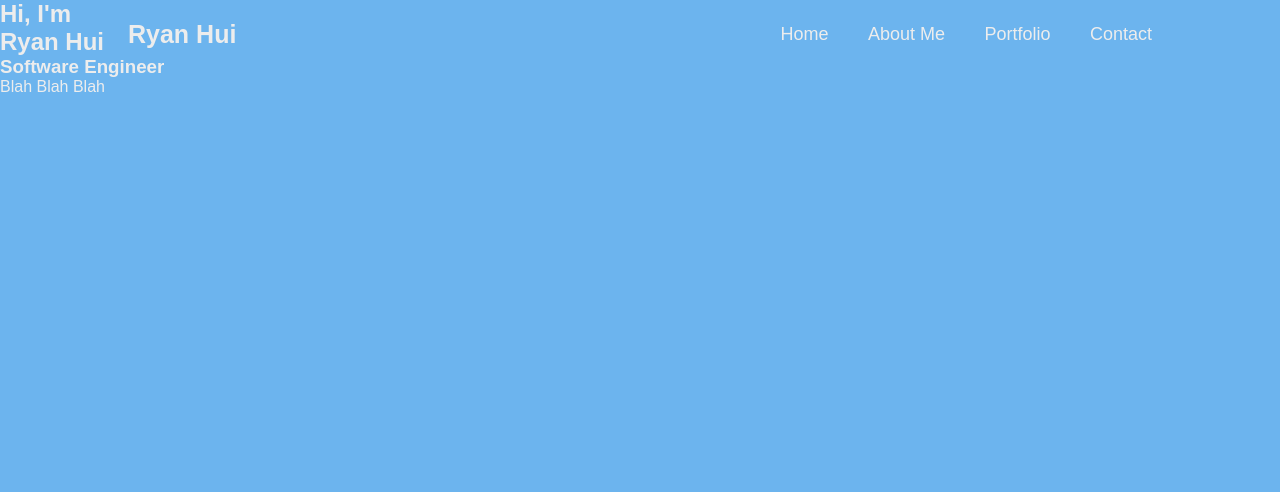
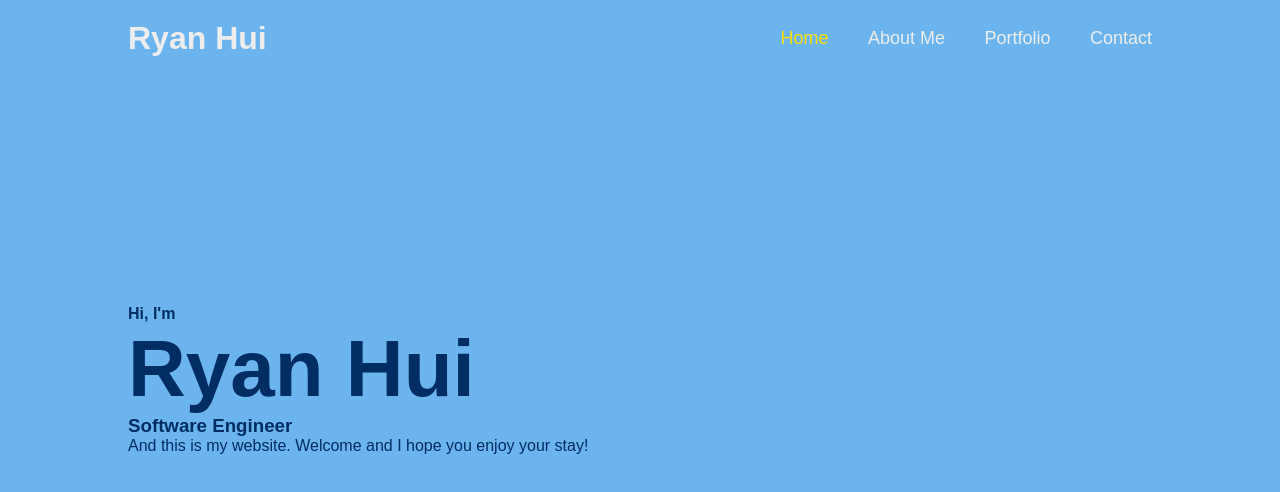
Before and after one commit to gobyry/gobyry.github.io, a plain HTML site: page index.html in a window 1280 px wide. Drawn offline with Linux system fonts and the light colour scheme.

Commit message:
updating

```diff
--- a/index.html
+++ b/index.html
@@ -29,7 +29,7 @@
                 <h2>Hi, I'm</h2>
                 <h1>Ryan Hui</h1>
                 <h3>Software Engineer</h3>
-                <p>Blah Blah Blah</p>
+                <p>And this is my website. Welcome and I hope you enjoy your stay!</p>
             </div>
         </section>
 
--- a/main.css
+++ b/main.css
@@ -23,10 +23,14 @@ body {
 }
 
 .logo {
-    font-size: 25px;
+    font-size: 32px;
     color:#ededed;
     text-decoration: none;
     font-weight: 600;
+}
+
+.navbar a:active {
+    color: #ffdf00;
 }
 
 .navbar a {
@@ -38,10 +42,32 @@ body {
     transition: .2s;
 }
 
-.navbar a:hover, .navbar a:active {
+.navbar a:hover, .navbar a.active {
     color: #ffdf00;
 }
 
 .home {
-    color:#ededed;
+    height: 95vh;
+    display: flex;
+    align-items: center;
+    padding: 0 10%;
+    color:#002D62;
 }
+
+.home_content {
+    max-width: 600px;
+}
+
+.home_content h1 {
+    font-size: 80px;
+    font-weight: 700;
+}
+
+.home_content h2 {
+    font-size: 16px;
+    font-weight: 700;
+}
+
+.home_content h3 {
+    font-weight: 700;
+}
```
Also changed, not shown: aboutme.html (+2 -1 lines).
